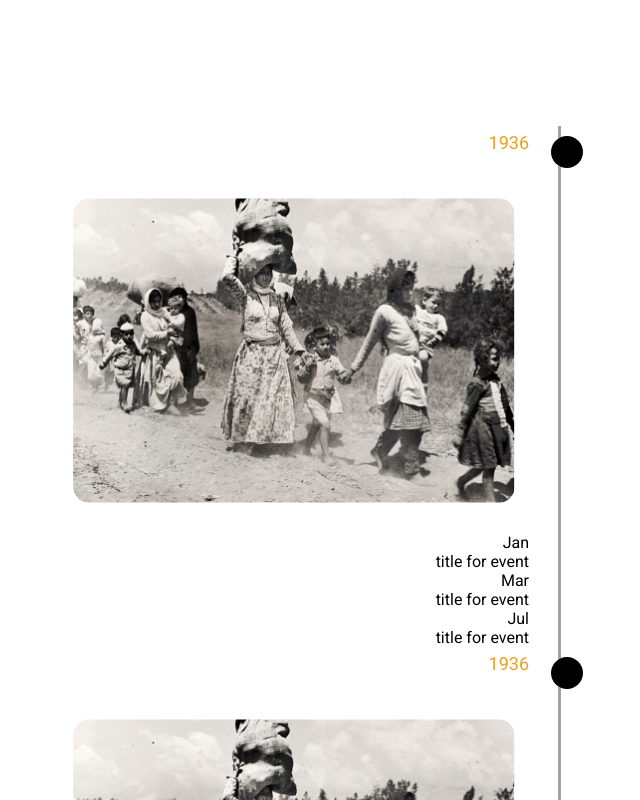
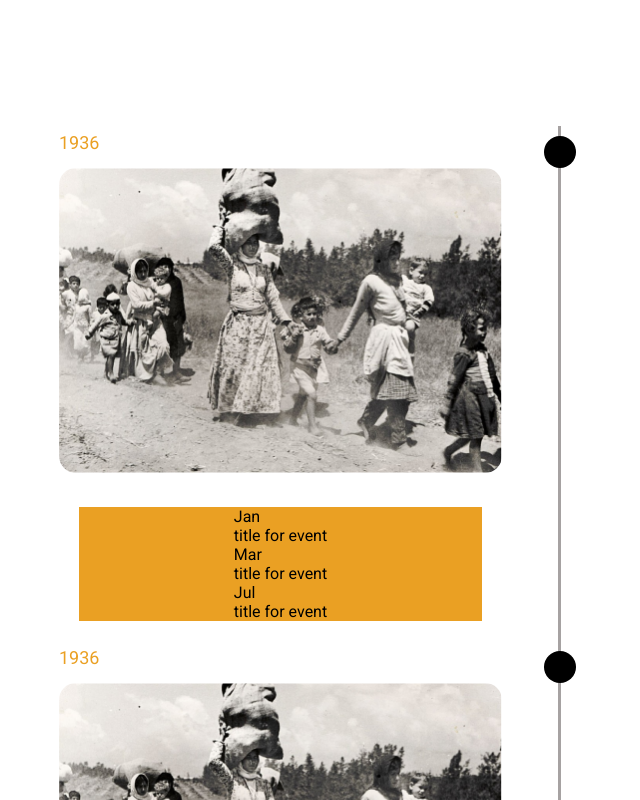
Before and after one commit to AbduallahBarmu/HackForGaza, an Angular app: page /home in a window 1280 px wide. Shown: the part 360-1160 px from the top of the page, without its empty margins (81-721 px from the left). Built offline with nearby package versions, Linux system fonts and the light colour scheme.

Commit message:
improve timeline template and style

```diff
--- a/src/app/home/timeline/timeline.component.css
+++ b/src/app/home/timeline/timeline.component.css
@@ -12,6 +12,9 @@
   padding: 100px 15px;
   margin-bottom: 20%;
 }
+.timeline-content{
+  margin-bottom: 30px;
+}
 .timeline-items {
   max-width: 1000px;
   margin: auto;
@@ -19,6 +22,8 @@
   flex-wrap: wrap;
   position: relative;
 }
+
+/* line style  */
 .timeline-items::before {
   content: '';
   position: absolute;
@@ -27,28 +32,34 @@
   background: #a6a2a2;
   left: calc(50% - 1px);
 }
-.timeline-item {
-  margin-bottom: 40px;
-  width: 100%;
-  position: relative;
-}
-.timeline-item:last-child {
-  margin-bottom: 0;
-}
-.timeline-item:nth-child(odd) {
+
+
+/* Styles for left-aligned timeline items */
+.timeline-item-left {
   padding-right: calc(50% + 30px);
   text-align: right;
 }
-.timeline-item:nth-child(even) {
+
+
+/* Styles for right-aligned timeline items */
+.timeline-item-right {
   padding-left: calc(50% + 30px);
+  text-align: left;
+
+
 }
+
+.timeline-item-right .timeline-content {
+  text-align: right;
+}
+
 .timeline-dot {
   height: 10px;
   width: 2rem;
   height: 2rem;
   background-color: #000;
   position: absolute;
-  left: calc(50% - 8px);
+  left: calc(50% - 15px);
   border-radius: 50%;
   top: 10px;
 }
@@ -57,21 +68,37 @@
   color: #eaa023;
   margin: 6px 0 15px;
 }
-.timeline-content {
+/* .timeline-content {
   padding: 30px;
   border-radius: 5px;
   display: flex;
   justify-content: center;
-}
+} */
 .frame-img {
   border-radius: 17px;
   width: 27.6875rem;
   height: 19.0625rem;
 }
+
+.event-list{
+  margin: 20px;
+  background-color: #eaa023;
+
+}
 .event-list-items{
+  display: flex;
+  flex-direction: column;
+  justify-content: space-around;
+  align-items: center;
   list-style: none;
 }
-
+.item{
+  padding-bottom: 60px;
+  display: flex;
+  flex-direction: row;
+  justify-content: space-around;
+  align-items:center;
+}
 /* responsive */
 @media (max-width: 767px) {
   .timeline-items::before {
```
